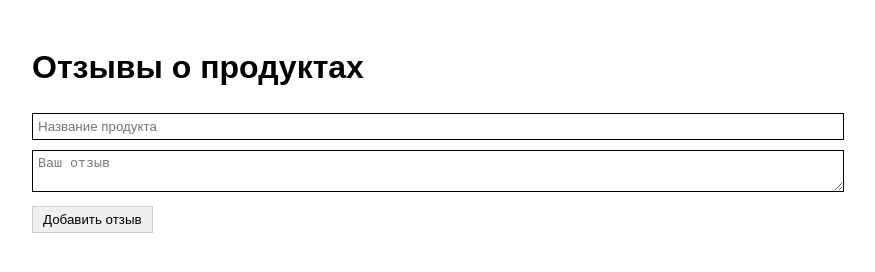
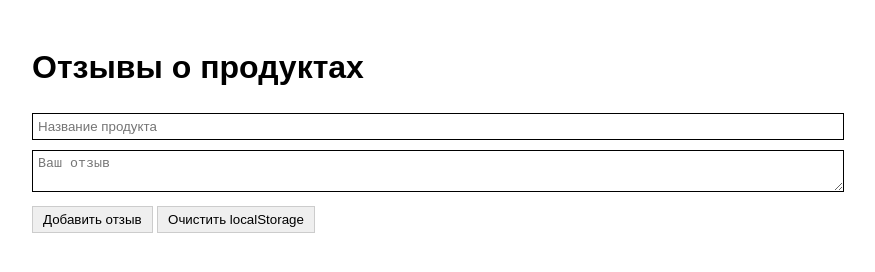
Before and after one commit to MunkinVladimir/Advanced_JS_HW_Certification, a plain HTML site: page index.html in a window 1280 px wide. Shown: the whole page, without its empty margins (208-1083 px from the left). Drawn offline with Linux system fonts and the light colour scheme.

Commit message:
Version_4

```diff
--- a/index.html
+++ b/index.html
@@ -13,9 +13,11 @@
 				<input type="text" id="product-name" placeholder="Название продукта" />
 				<textarea id="review-text" placeholder="Ваш отзыв"></textarea>
 				<button onclick="addReview()">Добавить отзыв</button>
+				<button onclick="localStorage.clear();">Очистить localStorage</button>
 			</div>
 			<div class="reviews"></div>
 		</div>
+
 		<script src="script.js"></script>
 	</body>
 </html>
```
